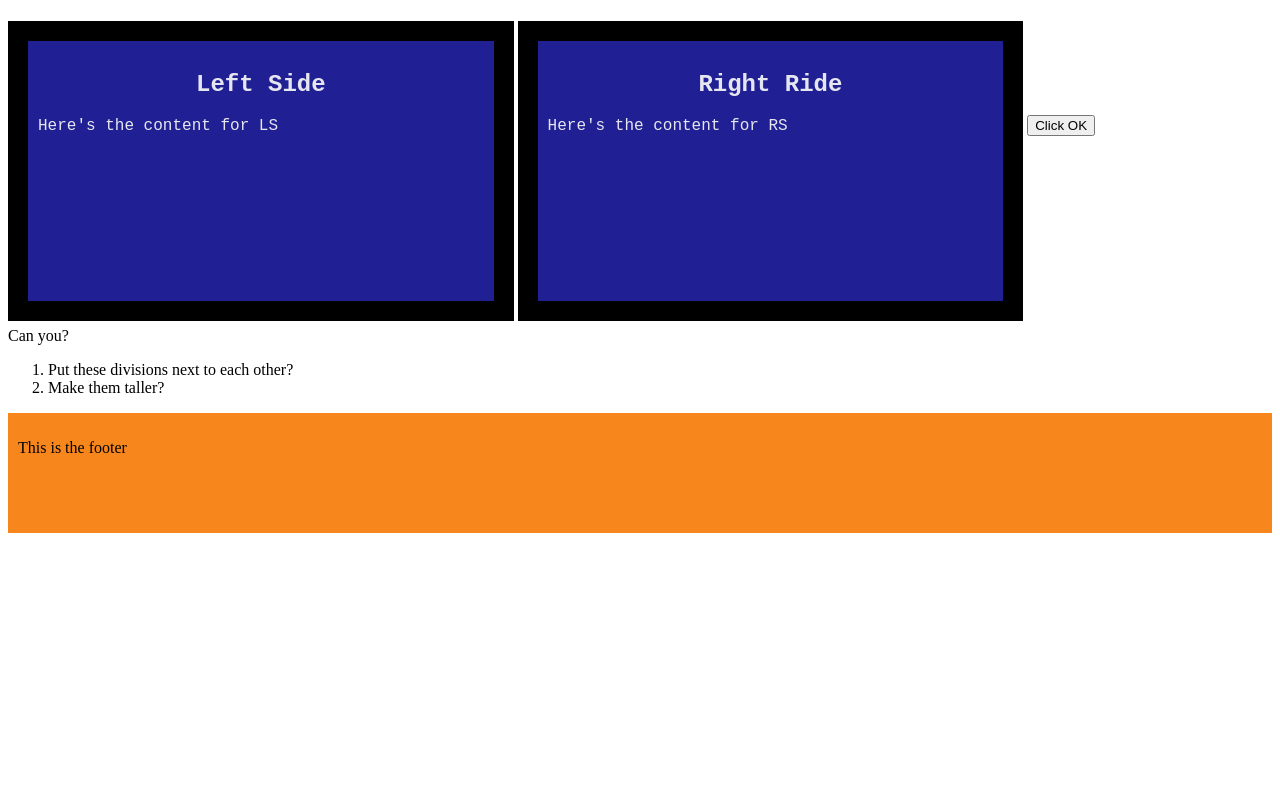
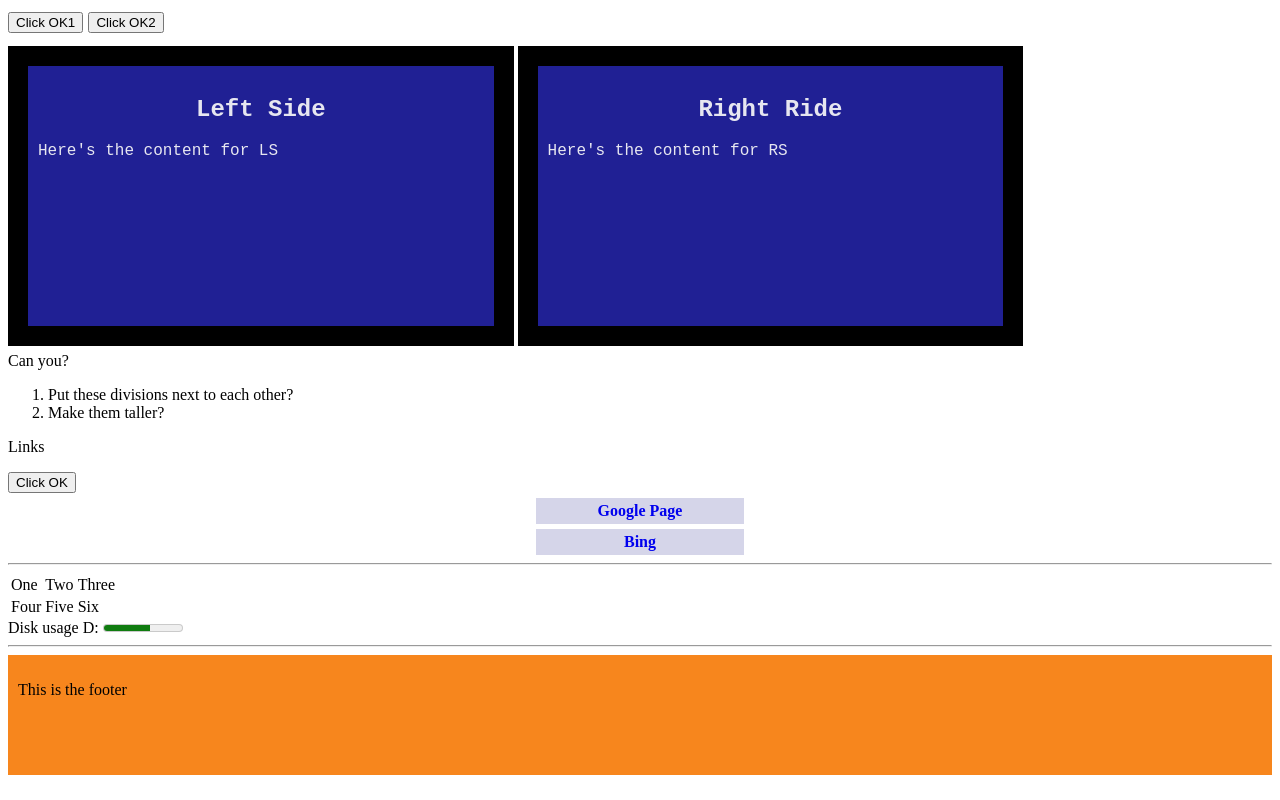
Before and after one commit to magepaca/myhtmlfiles, a plain HTML site: page index03.html in a window 1280 px wide. Drawn offline with Linux system fonts and the light colour scheme.

Commit message:
Commit CSS 05

```diff
--- a/CSS/file.css
+++ b/CSS/file.css
@@ -1,5 +1,20 @@
 h2 {
   text-align: center;
+}
+nav {
+  font-variant: small-caps;
+  font-size: 130%;
+  font-family: serif;
+}
+nav a {
+  width: 22%;
+  display: inline-block;
+  background: #ffffff;
+}
+.half {
+  width: 25%;
+  margin-right: 2%;
+  display: inline-block;
 }
 div {
   background: rgba(13, 13, 139, 0.918);
@@ -15,6 +30,7 @@ div {
   margin: 0.5% auto;
   margin-top: 1%;
 }
+
 footer {
   clear: both;
   background: rgba(247, 124, 9, 0.918);
@@ -23,11 +39,23 @@ footer {
 }
 a {
   display: block;
-  font-weight: lighter;
-  background-color: #0006bb;
+  font-weight: bold;
+  background-color: #d5d5e9;
   width: 200px;
   text-align: center;
   padding: 4px;
   text-decoration: none;
+  margin: 0 auto;
+  margin-top: 5px;
 }
-/*comments*/
+a:hover {
+  background: cornflowerblue;
+  color: #0006cc;
+}
+a:focus {
+  background: #b3b3b3;
+  color: #0006cc;
+}
+a:active {
+  border: 3px solid #000000;
+}
--- /dev/null
+++ b/CSS/indexcss.css
@@ -0,0 +1,39 @@
+body {
+  background: #000000;
+  padding: 2%;
+}
+header {
+  background: #ffffff;
+  padding: 5%;
+}
+h1 {
+  background: #ffffff;
+  padding: 5%;
+}
+div {
+  color: #000000;
+  background: #2db34a;
+  line-height: 100px;
+  text-align: center;
+  width: 250px;
+  height: 100px;
+  border-radius: 6px;
+  transition-property: color, width, background, border-radius;
+  transition-duration: 0.5s;
+  transition-timing-function: linear;
+  transition-delay: 0.5s;
+}
+div:hover {
+  color: #ffffff;
+  font-size: 120%;
+  width: 260px;
+  background: #f39b18;
+  border-radius: 10%;
+}
+div:active {
+  color: #ffffff;
+  font-size: 140%;
+  width: 260px;
+  background: #f39b18;
+  border-radius: 5%;
+}
--- a/index03.html
+++ b/index03.html
@@ -10,6 +10,10 @@
 </head>
 
 <body>
+    <nav>
+        <button> Click OK1</button>
+        <button> Click OK2 </button>
+    </nav>
     <div>
         <h2> Left Side</h2>
         <p> Here's the content for LS</p>
@@ -18,8 +22,8 @@
         <h2> Right Ride</h2>
         <p> Here's the content for RS</p>
     </div>
-    <button> Click OK</button>
-    <section>
+
+    <section class="half">
         Can you?
         <ol>
             <li>
@@ -30,6 +34,32 @@
             </li>
         </ol>
     </section>
+    <section>
+        Links<p>
+        </p>
+        <button> Click OK</button>
+        <a class="button" href="https://google.com/">
+            Google Page</a>
+        <a class="button" href="https://wwww.bing.com">
+            Bing</a>
+    </section>
+    <hr>
+    <table>
+        <tr>
+            <td>One</td>
+            <td>Two</td>
+            <td>Three</td>
+        </tr>
+        <tr>
+            <td>Four</td>
+            <td>Five</td>
+            <td>Six</td>
+        </tr>
+    </table>
+
+    <label for="disk_d">Disk usage D:</label>
+    <meter id="disk_d" value="0.6">60%</meter><br>
+    <hr>
     <footer>
         <p> This is the footer</p>
     </footer>
```
Also changed, not shown: index04.html (added, +18 -0 lines).
